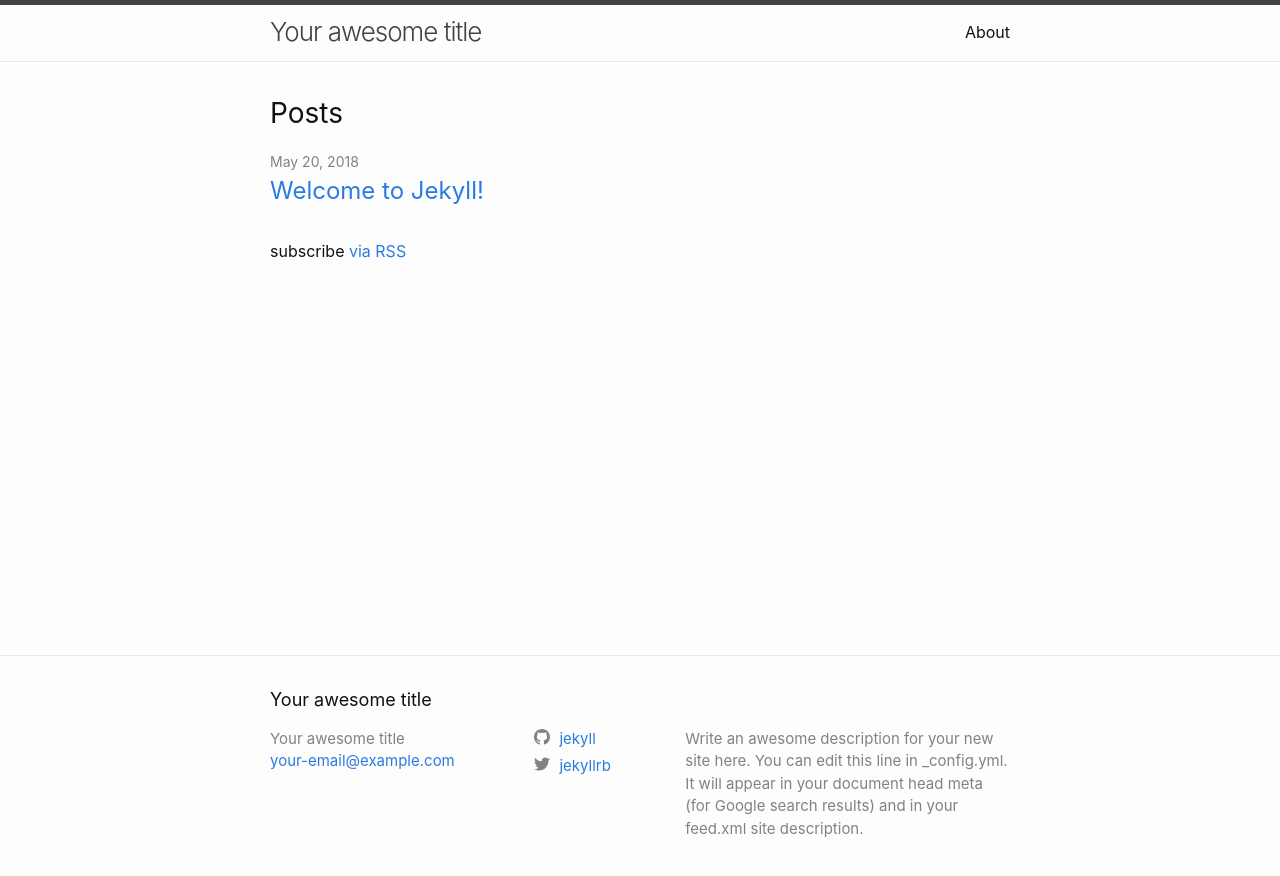
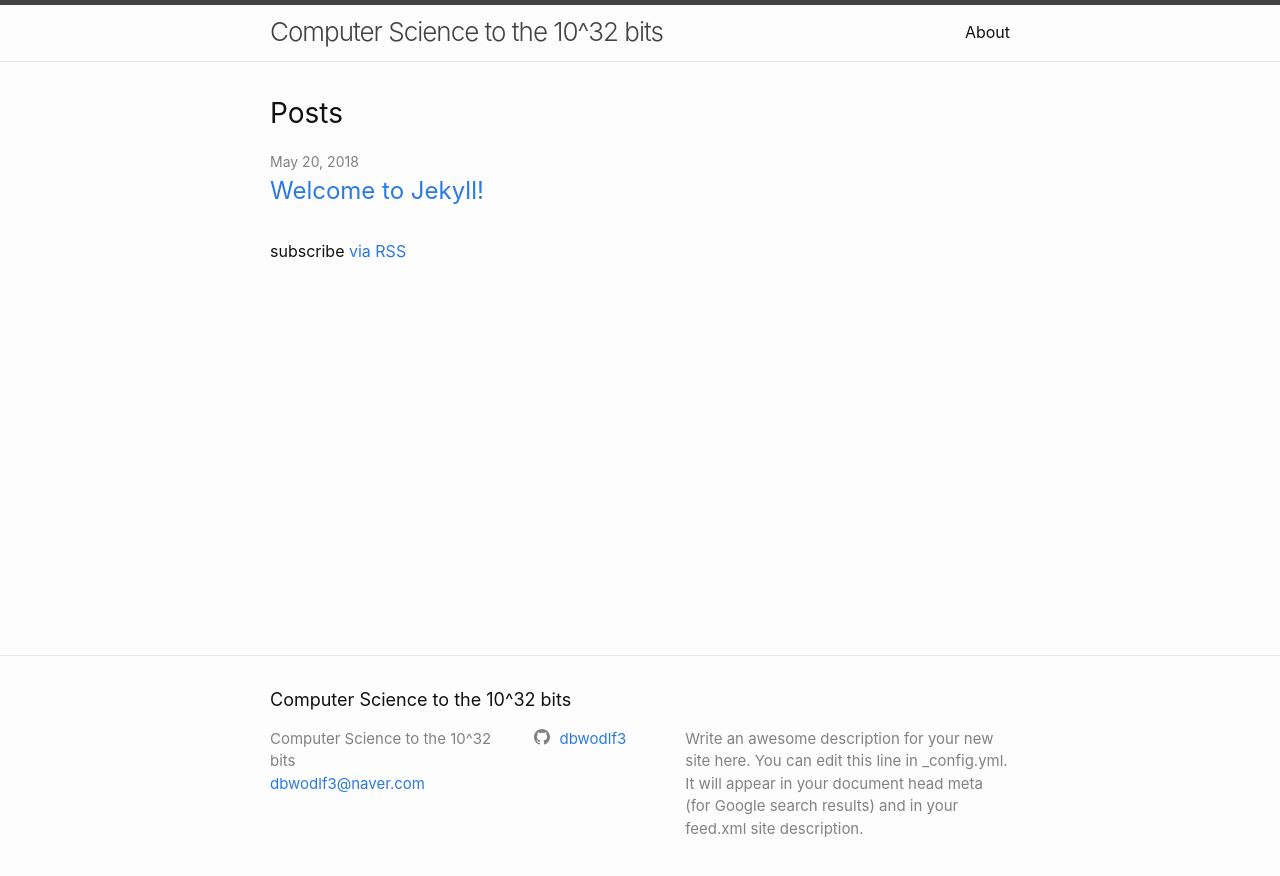
Before and after one commit to dbwodlf3/dbwodlf3.github.io, a Jekyll site: the page built from index.md, in a window 1280 px wide. Shown: the top 876 px of the page. Built offline with Jekyll 4.4.1, drawn with Linux system fonts in a browser that asks for light colours.

Commit message:
Config.yml

```diff
--- a/_config.yml
+++ b/_config.yml
@@ -13,16 +13,15 @@
 # you will see them accessed via {{ site.title }}, {{ site.email }}, and so on.
 # You can create any custom variable you would like, and they will be accessible
 # in the templates via {{ site.myvariable }}.
-title: Your awesome title
-email: your-email@example.com
+title: Computer Science to the 10^32 bits
+email: dbwodlf3@naver.com
 description: >- # this means to ignore newlines until "baseurl:"
   Write an awesome description for your new site here. You can edit this
   line in _config.yml. It will appear in your document head meta (for
   Google search results) and in your feed.xml site description.
 baseurl: "" # the subpath of your site, e.g. /blog
 url: "" # the base hostname & protocol for your site, e.g. http://example.com
-twitter_username: jekyllrb
-github_username:  jekyll
+github_username:  dbwodlf3
 
 # Build settings
 markdown: kramdown
```
